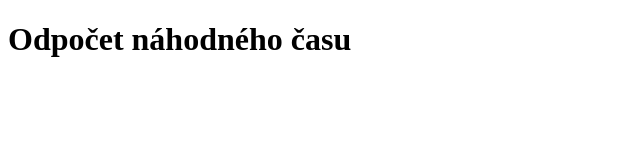
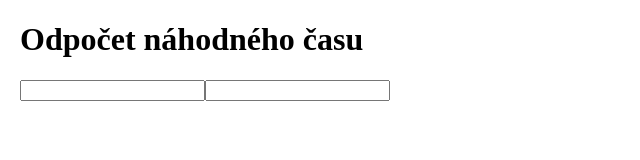
Before and after one commit to vokymir/Random-Time-Generator, a website: page index.html in a window 1280 px wide. Shown: the whole page, without its empty margins (0-640 px from the left). Drawn offline with Linux system fonts and the light colour scheme.

Commit message:
bootsrap

```diff
--- a/index.html
+++ b/index.html
@@ -4,10 +4,13 @@
     <meta charset="UTF-8">
     <meta name="viewport" content="width=device-width, initial-scale=1.0">
     <title>Odpočet náhodného času | 55. přední hlídka Royal Rangers Přeštice</title>
-    <source src="style.css" type="css">
+    <link rel="stylesheet" href="style.css">
 </head>
 <body>
     <h1>Odpočet náhodného času</h1>
+    <div id="min">
+    <input type="text"><input type="number" name="" id="">
+</div>
 </body>
 
 <script src="script.js"></script>
--- /dev/null
+++ b/package.json
@@ -0,0 +1,5 @@
+{
+  "dependencies": {
+    "bootstrap": "^5.3.3"
+  }
+}
--- /dev/null
+++ b/script.ts
@@ -0,0 +1 @@
+console.log("Hello world")
--- a/style.css
+++ b/style.css
@@ -0,0 +1,4 @@
+body {
+    max-width: 1366px;
+    margin-inline: 20px;
+}
```
Also changed, not shown: tsconfig.json (added, +101 -0 lines), README.md, 2 other files.
